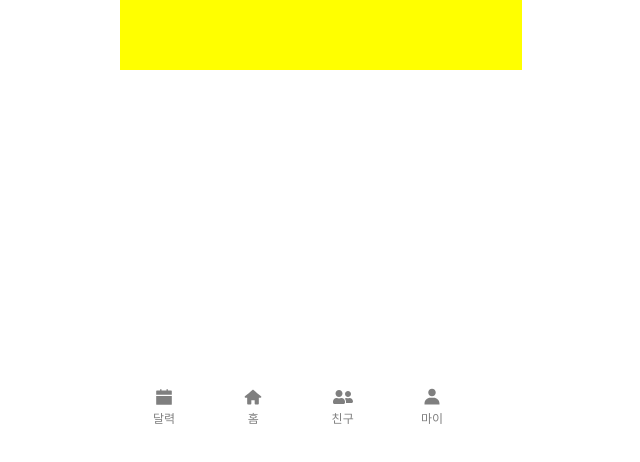
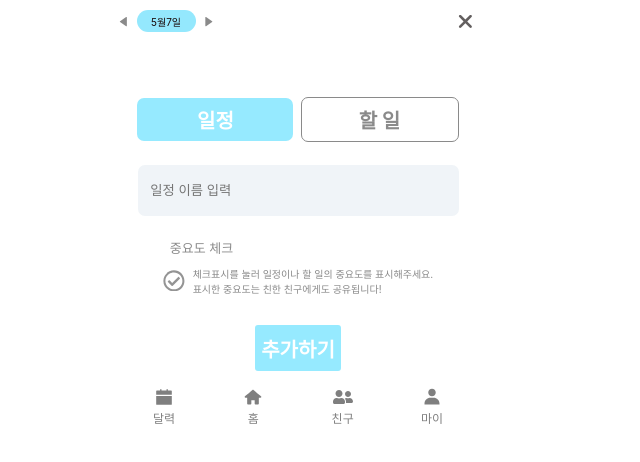
Before and after one commit to Miniproject-Boopower/FE, a React (Create React App) app: page /addplanmodal in a window 1280 px wide. Shown: the top 462 px of the page, without its empty margins (342-982 px from the left). Built offline with nearby package versions, Linux system fonts and the light colour scheme.

Commit message:
현승님 수정사항

```diff
--- a/src/pages/Addplanmodal.jsx
+++ b/src/pages/Addplanmodal.jsx
@@ -1,59 +1,280 @@
 import styled from "styled-components"
+import { BiSolidLeftArrow } from "react-icons/bi";
+import { BiSolidRightArrow } from "react-icons/bi";
+import { FaXmark } from "react-icons/fa6";
+import { FaRegCheckCircle } from "react-icons/fa";
+
 
 const PageContainer = styled.div`
-    width: 25.0625rem;
+    width: 25rem;
     height: 23.875rem;
     flex-direction: Column;
     display: flex;
     background-color: #FFF;
     padding : 0 1.4rem;
     box-sizing: border-box;
+    justify-content: center;
+    align-items: center;
     `
 const HeaderContainer = styled.div`
-    width: 25.0625rem;
+    width: 25rem;
     height: 4.375rem;
     flex-shrink: 0;
-    background-color: Gray;
+    background-color: white;
     box-sizing: border-box;
     display: flex;
     flex-direction: Row;
+    gap: 12.44rem;
     `
 
 const IconContainer = styled.div`
-    width: 12.5625rem;
+    width: 8.5rem;
     height: 4.375rem;
     flex-shrink: 0;
-    background-color: yellow;
+    background-color: white;
     padding: 1.44rem;
     box-sizing: border-box;
     display: flex;
     flex-direction: Row;
-    justify-content: flex-start;
+    justify-content: center;
     align-items: center;
+    gap: 0.47rem;
     `
 const IconContainer2 = styled.div`
-    width: 12.5625rem;
+    width: 4.0625rem;
     height: 4.375rem;
     flex-shrink: 0;
-    background-color: yellow;
+    background-color: white;
     padding: 1.56rem;
     box-sizing: border-box;
     display: flex;
+    justify-content: center;
+    align-items: center;
+`
+const ArrowIcon = styled(BiSolidLeftArrow)`
+    width: 0.7rem;
+    height: 0.7rem;
+    flex-shrink: 0;
+    fill: #8A8A8A;
+    box-sizing: border-box;
+    display: flex;
+`
+const ArrowIcon2 = styled(BiSolidRightArrow)`
+    width: 0.7rem;
+    height: 0.7rem;
+    flex-shrink: 0;
+    fill: #8A8A8A;
+    box-sizing: border-box;
+    display: flex;
+`
+const DayContainer = styled.div`
+    display: flex;
+    width: 3.6875rem;
+    height: 1.375rem;
+    justify-content: center;
+    align-items: center;
+    flex-shrink: 0;
+    border-radius: 1.875rem;
+    background: #94E8FD;
+    color: #1B0C0C;
+    font-family: Inter;
+    font-size: 0.625rem;
+    font-style: normal;
+    font-weight: 400;
+    line-height: normal;
+    `
+const CancelIcon = styled(FaXmark)`
+    width: 1.3rem;
+    height: 1.3rem;
+    flex-shrink: 0;
+    fill: #635F5F;
+    box-sizing: border-box;
+    display: flex;
+`
+const ButtonContainer = styled.div`
+    width: 25rem;
+    height: 6.125rem;
+    flex-shrink: 0;
+    background-color: white;
+    padding: 2.4rem;
+    box-sizing: border-box;
+    display: flex;
+    flex-direction: row;
+    justify-content: center;
+    align-items: center;
+    gap: 0.44rem;
+    padding-top: 2.63rem;
+    padding-bottom: 0.81rem;
+    `
+const DayButton = styled.div`
+    width: 9.75rem;
+    height: 2.6875rem;
+    flex-shrink: 0;
+    border-radius: 0.4375rem;
+    background: #96EAFF;
+    color: #FFF;
+    color: #FFF;
+    text-align: center;
+    font-family: Inter;
+    font-size: 1.25rem;
+    font-style: normal;
+    font-weight: 700;
+    line-height: normal;
+    display: flex;
+    justify-content: center;
+    align-items: center;
+    `
+
+const TodoButton = styled.div`
+    width: 9.75rem;
+    height: 2.6875rem;
+    flex-shrink: 0;
+    border-radius: 0.4375rem;
+    border: 1px solid #8A8A8A;
+    background: #FFF;
+    color: #8A8A8A;
+    text-align: center;
+    font-family: Inter;
+    font-size: 1.25rem;
+    font-style: normal;
+    font-weight: 700;
+    line-height: normal;
+    display: flex;
+    justify-content: center;
+    align-items: center;
+    `
+const DayInputContainer = styled.div`
+    width: 25rem;
+    height: 4.5625rem;
+    flex-shrink: 0;
+    display: flex;
+    justify-content: center;
+    align-items: center;
+    padding: 0.7rem;
+    box-sizing: border-box;
+    background-color: white;
+`
+const DayInpute = styled.input`
+    display: flex;
+    width: 20.0625rem;
+    height: 3.1875rem;
+    padding: 0.8rem;
+    box-sizing: border-box;
+    align-items: center;
+    flex-shrink: 0;
+    border-radius: 0.4375rem;
+    background: #F0F4F8;
+    border: none;
+    `
+const ImporContainer = styled.div`
+    width: 25rem;
+    height: 2.125rem;
+    flex-shrink: 0;
+    display: flex;
+    justify-content: center;
+    align-items: center;
+    padding: 0.44rem 15rem 0rem 2.94rem;
+    box-sizing: border-box;
+    `
+const ImporContainer2 = styled.div`
+    width: 25rem;
+    height: 2.4375rem;
+    flex-shrink: 0;
+    display: flex;
+    justify-content: center;
+    align-items: center;
+    flex-direction: row;
+    gap: 0.5rem;
+    box-sizing: border-box;
+    `
+const ImporTextBox = styled.div`
+    color: #8A8A8A;
+    font-family: Inter;
+    font-size: 0.8125rem;
+    font-style: normal;
+    font-weight: 400;
+    line-height: normal;
+`
+const ImporTextBox2 = styled.div`
+    color: #8A8A8A;
+    font-family: Inter;
+    font-size: 0.625rem;
+    font-style: normal;
+    font-weight: 400;
+    line-height: normal;
+`
+const CheckIcon = styled(FaRegCheckCircle)`
+    width: 1.36375rem;
+    height: 1.36rem;
+    flex-shrink: 0;
+    fill: #949494;
+`
+
+const AddContainer = styled.div`
+    width: 25rem;
+    height: 4.1875rem;
+    flex-shrink: 0;
+    display: flex;
+    justify-content: center;
+    align-items: center;
+    padding: 0.9rem;
+    `
+
+const AddButton = styled.div`
+    display: flex;
+    height: 2.1875rem;
+    padding: 0.37rem;
     justify-content: flex-end;
     align-items: center;
-`
+    flex-shrink: 0;
+    border-radius: 0.1875rem;
+    background: #96EAFF;
+    color: #FFF;
+    font-family: Inter;
+    font-size: 1.25rem;
+    font-style: normal;
+    font-weight: 700;
+    line-height: normal;
+    `
 
 export default function Addplanmodal (){
     return (
             <PageContainer>
                 <HeaderContainer>
                     <IconContainer>
-
+                        <ArrowIcon/><DayContainer>5월7일</DayContainer><ArrowIcon2/>
                     </IconContainer>
                     <IconContainer2>
+                        <CancelIcon/>
                     </IconContainer2>
                 </HeaderContainer>
 
+
+                <ButtonContainer>
+                    <DayButton>일정</DayButton>
+                    <TodoButton>할 일</TodoButton>
+                </ButtonContainer>
+
+
+                <DayInputContainer>
+                    <DayInpute placeholder="일정 이름 입력"/>
+                </DayInputContainer>
+
+
+                <ImporContainer>
+                    <ImporTextBox>중요도 체크</ImporTextBox>
+                </ImporContainer>
+                <ImporContainer2>
+                    <CheckIcon/>
+                    <ImporTextBox2>체크표시를 눌러 일정이나 할 일의 중요도를 표시해주세요.<br></br>표시한 중요도는 친한 친구에게도 공유됩니다!</ImporTextBox2>
+                </ImporContainer2>
+
+
+                <AddContainer>
+                    <AddButton>추가하기</AddButton>
+                </AddContainer>
             </PageContainer>
+
+
     )
 }
--- a/src/pages/Info.jsx
+++ b/src/pages/Info.jsx
@@ -1,6 +1,6 @@
 import styled from "styled-components"
 import { FaRegCheckCircle } from "react-icons/fa";
-import { IoIosInformationCircleOutline } from "react-icons/io";
+import { BiInfoCircle } from "react-icons/bi";
 import { FaPlus } from "react-icons/fa";
 
 const PageContainer = styled.div`
@@ -8,7 +8,7 @@ const PageContainer = styled.div`
     height: 54.625rem;
     flex-direction: Column;
     display: flex;
-    background-color: #FFC3C3;
+    background-color: white;
     padding : 0 2.5rem;
     box-sizing: border-box;
     padding-top : 6rem;
@@ -18,7 +18,7 @@ const SubjectContainer = styled.div`
     width: 20.125rem;
     height: 11.75rem;
     flex-shrink: 0;
-    background-color: yellow;
+    background-color: white;
     padding: 0rem;
     box-sizing: border-box;
     display: flex;
@@ -66,13 +66,13 @@ const SubjectContainerWrite = styled.div`
     `
 const SubjectContainer4 = styled.div`
     width: 20.125rem;
-    height: 2.3125rem;
+    height: 2rem;
     flex-shrink: 0;
-    padding: 0.44rem;
+    padding: 0.6rem;
     box-sizing: border-box;
     display: flex;
     flex-direction: Row;
-    justify-content: center;
+    justify-content: flex-end;
     align-items: center;
     `
 const EnterInfoContainer = styled.div`
@@ -123,14 +123,26 @@ const CheckIcon = styled(FaRegCheckCircle)`
     flex-shrink: 0;
     fill: #94E8FD;
     `
-const InfoIcon = styled(IoIosInformationCircleOutline)`
-    width: 0.9375rem;
-    height: 0.9375rem;
+const InfoIcon = styled(BiInfoCircle)`
+    width: 1rem;
+    height: 1rem;
     flex-shrink: 0;
     fill: #94E8FD;
     `
 const PlusIcon = styled(FaPlus)`
+    width: 1.25rem;
+    height: 1.25rem;
+    flex-shrink: 0;
+    fill: #010A12;
+`
 
+const TodoInput = styled.input`
+    width: 16.5rem;
+    height: 2.625rem;
+    flex-shrink: 0;
+    border-radius: 0.625rem;
+    background: #F0F4F8;
+    border: none;
 `
 export default function Info(){
     return(
@@ -148,12 +160,15 @@ export default function Info(){
                     <SubjectContainerWrite></SubjectContainerWrite>
                 </SubjectContainer3>
                 <SubjectContainer4>
-
+                    <PlusIcon/>
                 </SubjectContainer4>
 
             </SubjectContainer>
+
+
             <SubjectContainer>
                 <InfoContainer>
+                    <InfoIcon/><p>중요도를 체크해 주세요. 체크한 중요도는 일정 중요도<br></br>반영에 도움이 됩니다! 중요한 일정을 체크해주세요.</p>
                 </InfoContainer>
                 <SubjectContainer3>
                     <CheckIcon/>
@@ -164,22 +179,25 @@ export default function Info(){
                     <SubjectContainerWrite></SubjectContainerWrite>
                 </SubjectContainer3>
                 <SubjectContainer4>
+                    <PlusIcon/>
                 </SubjectContainer4>
             </SubjectContainer>
+
+
             <SubjectContainer>
                 <InfoContainer>
-
+                    <InfoIcon/><p>추가적인 일정을 입력해주세요. 앞서 입력한 정보를 제외<br></br>하고 입력해주세요.</p>
                 </InfoContainer>
                 <SubjectContainer3>
                     <CheckIcon/>
-                    <SubjectContainerWrite></SubjectContainerWrite>
+                    <TodoInput></TodoInput>
                 </SubjectContainer3>
                  <SubjectContainer3>
                     <CheckIcon/>
-                    <SubjectContainerWrite></SubjectContainerWrite>
+                    <TodoInput></TodoInput>
                 </SubjectContainer3>
                 <SubjectContainer4>
-
+                    <PlusIcon/>
                 </SubjectContainer4>
             </SubjectContainer>
             <EnterInfoContainer>
--- a/src/pages/login.jsx
+++ b/src/pages/login.jsx
@@ -1,42 +1,39 @@
-import styled from "styled-components";
-import { useState } from "react";
-import axios from "axios"; // axios import 추가
-import { useNavigate } from "react-router-dom";
+import styled from "styled-components"
+// import BooLogo from "../svg"
+
 const PageContainer = styled.div`
     width: 25.125rem;
     height: 54.625rem;
     flex-direction: Column;
     display: flex;
     background-color: white;
-  padding: 0 3.5rem;
+    padding : 0 3.5rem;
     box-sizing: border-box;
-  padding-top: 15.44rem;
-  padding-bottom: 5.19rem;
-  gap: 2.5rem;
-  align-items: center;
-`;
+    padding-top : 15.44rem;
+    padding-bottom : 5.19rem;
+    gap: 3.5rem; `
+
 
 const Box = styled.div`
     width: 18.125rem;
     height: 15.25rem;
     flex-shrink: 0;
     background-color: white;
-  padding: 2.9rem;
+    padding: 2.90rem;
     box-sizing: border-box;
     gap: 1.44rem;
     display: flex;
     flex-direction: Column;
     justify-content: center;
     align-items: center;
-  color: #8a8a8a;
+    color: #8A8A8A;
     text-align: center;
     font-family: Inter;
     font-size: 0.625rem;
     font-style: normal;
     font-weight: 500;
     line-height: normal;
-`;
-
+    `
     const Box2 = styled.div`
     width: 18.125rem;
     height: 15.25rem;
@@ -49,34 +46,33 @@ const Box2 = styled.div`
     flex-direction: Column;
     justify-content: center;
     align-items: center;
-  color: #8a8a8a;
+    color: #8A8A8A;
     text-align: center;
     font-family: Inter;
     font-size: 1.25rem;
     font-style: normal;
     font-weight: 500;
     line-height: normal;
-`;
+    `
 
 const SigninContainer = styled.div`
     width: 15.625rem;
     height: 3.125rem;
     flex-shrink: 0;
+    background-color: blue;
     justify-content: center;
     align-items: center;
     display: flex;
     border-radius: 0.3125rem;
-  background: #96eaff;
-  color: #fff;
+    background: #96EAFF;
+    color: #FFF;
     text-align: center;
     font-family: Inter;
     font-size: 1.25rem;
     font-style: normal;
     font-weight: 600;
     line-height: normal;
-  cursor: pointer;
-`;
-
+    `
     const SigninContainer2 = styled.div`
     width: 15.625rem;
     height: 3.125rem;
@@ -86,92 +82,38 @@ const SigninContainer2 = styled.div`
     align-items: center;
     display: flex;
     border-radius: 0.3125rem;
-  border: 1px solid #8a8a8a;
-  background: #fff;
-  color: #8a8a8a;
+    border: 1px solid #8A8A8A;
+    background: #FFF;
+    color: #8A8A8A;
     text-align: center;
     font-family: Inter;
     font-size: 1.25rem;
     font-style: normal;
     font-weight: 600;
     line-height: normal;
-`;
+    `
 
 const WarringText = styled.p`
     margin: 0;
     margin-top: 0rem;
     font-size: 0.625rem;
-  color: #8a8a8a;
-`;
+    color: #8A8A8A;
+`
+const Img = styled.img`
+    width: 3.125rem;
+    height: 3.125rem;
+    background-color: red;
+    border-radius: 3.125rem;
+    `
 
-const IdInput = styled.input`
-  width: 13.75rem;
-  height: 1.87rem;
-  border-radius: 1rem;
-  border: 1px solid #8a8a8a;
-  background: #fff;
-`;
-
-const PasswordInput = styled.input`
-  width: 13.75rem;
-  height: 1.87rem;
-  border-radius: 1rem;
-  border: 1px solid #8a8a8a;
-  background: #fff;
-`;
-
-const InputContainer = styled.div`
-  width: 15.75rem;
-  height: 4.31rem;
-  display: flex;
-  flex-direction: column;
-  align-items: center;
-  justify-content: center;
-  gap: 0.56rem;
-`;
-
-export default function Login() {
-  const [id, setId] = useState("");
-  const [password, setPassword] = useState("");
-  const navigate = useNavigate();
-
-  const handleLogin = async () => {
-    try {
-      const response = await axios.post("https://mini1team.lion.it.kr/api/v1/user/login", {
-        "studentNumber" :id ,
-        "password" : password,
-      });
-      console.log("Login success:", response.data);
-      navigate("/info");
-    } catch (error) {
-      console.error("Login failed:", error);
-      alert("로그인 실패. 아이디와 비밀번호를 확인하세요.");
-    }
-  };
-
-  return (
+export default function Login(){
+    return(
         <PageContainer>
             <Box2>
-        <p>
-          계획 세우기도 힘이니까! <br />
-          BOO력!
-        </p>
+                <p>계획 세우기도 힘이니까! <br></br>BOO력!</p>
             </Box2>
-      <InputContainer>
-        <IdInput
-          placeholder="아이디"
-          value={id}
-          onChange={(e) => setId(e.target.value)}
-        />
-        <PasswordInput
-          placeholder="비밀번호"
-          type="password"
-          value={password}
-          onChange={(e) => setPassword(e.target.value)}
-        />
-      </InputContainer>
             <Box>
-        <SigninContainer onClick={handleLogin}>
+                <SigninContainer>
                     <p>로그인</p>
                 </SigninContainer>
                 <SigninContainer2>
@@ -180,5 +122,6 @@ export default function Login() {
                 <WarringText>eclass 아이디로 가입해주세요!</WarringText>
             </Box>
         </PageContainer>
-  );
+
+    )
 }
--- a/src/pages/signin.jsx
+++ b/src/pages/signin.jsx
@@ -1,20 +1,17 @@
 import styled from "styled-components"
-import { useState } from "react"
-import axios from "axios"
 
 const PageContainer = styled.div`
     width: 25.125rem;
     height: 54.625rem;
-  flex-direction: column;
+    flex-direction: Column;
     display: flex;
     background-color: white;
-  padding: 0 3.5rem;
+    padding : 0 3.5rem;
     box-sizing: border-box;
-  padding-top: 17.12rem;
-  padding-bottom: 4.69rem;
+    padding-top : 17.12rem;
+    padding-bottom : 4.69rem;
     gap: 0.69rem;
     `
-
 const Box = styled.div`
     width: 18.6875rem;
     height: 13.0625rem;
@@ -23,12 +20,17 @@ const Box = styled.div`
     padding: 1.3rem;
     box-sizing: border-box;
     display: flex;
-  flex-direction: column;
+    flex-direction: Column;
     justify-content: center;
     align-items: center;
+    color: #8A8A8A;
+    font-family: Inter;
+    font-size: 0.6875rem;
+    font-style: normal;
+    font-weight: 400;
+    line-height: normal;
     gap: 0.5rem;
     `
-
 const Box2 = styled.div`
     width: 18.6875rem;
     height: 7.5rem;
@@ -36,13 +38,12 @@ const Box2 = styled.div`
     background-color: white;
     padding: 0.63rem;
     box-sizing: border-box;
+    gap: 1rem;
     display: flex;
-  flex-direction: column;
+    flex-direction: Column;
     justify-content: center;
     align-items: center;
-  gap: 1rem;
     `
-
 const Box3 = styled.div`
     width: 18.6875rem;
     height: 10.875rem;
@@ -51,7 +52,7 @@ const Box3 = styled.div`
     padding: 3.87rem;
     box-sizing: border-box;
     display: flex;
-  flex-direction: column;
+    flex-direction: Column;
     justify-content: center;
     align-items: center;
     `
@@ -60,98 +61,73 @@ const SigninContainer = styled.div`
     width: 15.625rem;
     height: 3.125rem;
     flex-shrink: 0;
-  flex-direction: column;
+    flex-direction: Column;
     justify-content: center;
     align-items: center;
     border-radius: 0.3125rem;
-  background: #96eaff;
-  color: #fff;
+    background: #96EAFF;
+    color: #FFF;
     font-size: 1.25rem;
+    font-style: normal;
     font-weight: 700;
+    line-height: normal;
     display: flex;
     text-align: center;
     font-family: Inter;
-  cursor: pointer;
     `
 
-const Input = styled.input`
+const IdInput = styled.input`
     width: 16.5625rem;
     height: 2.625rem;
+    flex-shrink: 0;
     border-radius: 0.3125rem;
     border: 1px solid #949494;
-  background: #fff;
-  color: #8a8a8a;
+    background: #FFF;
+    color: #8A8A8A;
     font-family: Inter;
     font-size: 1rem;
+    font-style: normal;
     font-weight: 400;
+    line-height: normal;
+    `
+const PasswordInput = styled.input`
+    width: 16.5625rem;
+    height: 2.625rem;
+    flex-shrink: 0;
+    border-radius: 0.3125rem;
+    border: 1px solid #949494;
+    background: #FFF;
+    color: #8A8A8A;
+    font-family: Inter;
+    font-size: 1rem;
+    font-style: normal;
+    font-weight: 400;
+    line-height: normal;
+    `
+const WarringText = styled.p`
+    margin : 0;
+    align-self: flex-start;
+    text-align: left;
 `
 
-const WarringText = styled.p`
-  margin: 0;
-  align-self: flex-start;
-  text-align: left;
-  font-size: 0.75rem;
-  color: red;
-`
-
-export default function Signin() {
-  const [id, setId] = useState("")
-  const [password, setPassword] = useState("")
-  const [passwordConfirm, setPasswordConfirm] = useState("")
-  const [name, setName] = useState("")
-  const [major, setMajor] = useState("")
-
-  const mockdata = {
-            "studentNumber" : id,
-            "password" : password,
-            "name" : name,
-            "major" : major
-      }
-
-  const handleSubmit = async () => {
-    if (password !== passwordConfirm) {
-      alert("비밀번호가 일치하지 않습니다.")
-      return
-    }
-
-    try {
-      const response = await axios.post("https://mini1team.lion.it.kr/api/v1/user/sign-up",
-        mockdata)
-      alert("회원가입 성공!")
-      console.log(response.data)
-    } catch (error) {
-      console.error("회원가입 오류", error)
-      alert("회원가입 실패")
-    }
-  }
-
-  return (
+export default function Signin(){
+    return(
         <PageContainer>
             <Box>
-        <Input placeholder="아이디(학번)" value={id} onChange={e => setId(e.target.value)} />
-        <Input
-          placeholder="비밀번호"
-          type="password"
-          value={password}
-          onChange={e => setPassword(e.target.value)}
-        />
-        <WarringText>lms 비밀번호를 입력해주세요.</WarringText>
-        <Input
-          placeholder="비밀번호 확인"
-          type="password"
-          value={passwordConfirm}
-          onChange={e => setPasswordConfirm(e.target.value)}
-        />
-        {password && passwordConfirm && password !== passwordConfirm && (
+                <IdInput placeholder="아이디(학번)" />
+                <PasswordInput placeholder="비밀번호" />
+                <WarringText>lms 비밀번호를 입력해주세요.</WarringText >
+                <PasswordInput placeholder="비밀번호 확인" />
                 <WarringText>비밀번호가 일치하지 않습니다.</WarringText>
-        )}
             </Box>
             <Box2>
-        <Input placeholder="이름" value={name} onChange={e => setName(e.target.value)} />
-        <Input placeholder="전공" value={major} onChange={e => setMajor(e.target.value)} />
+                <IdInput placeholder="이름" />
+                <IdInput placeholder="전공" />
             </Box2>
             <Box3>
-        <SigninContainer onClick={handleSubmit}>회원가입</SigninContainer>
+                <SigninContainer>
+                    회원가입
+                </SigninContainer>
             </Box3>
         </PageContainer>
     )
```
Lines whose indentation alone changed are shown as unchanged.
